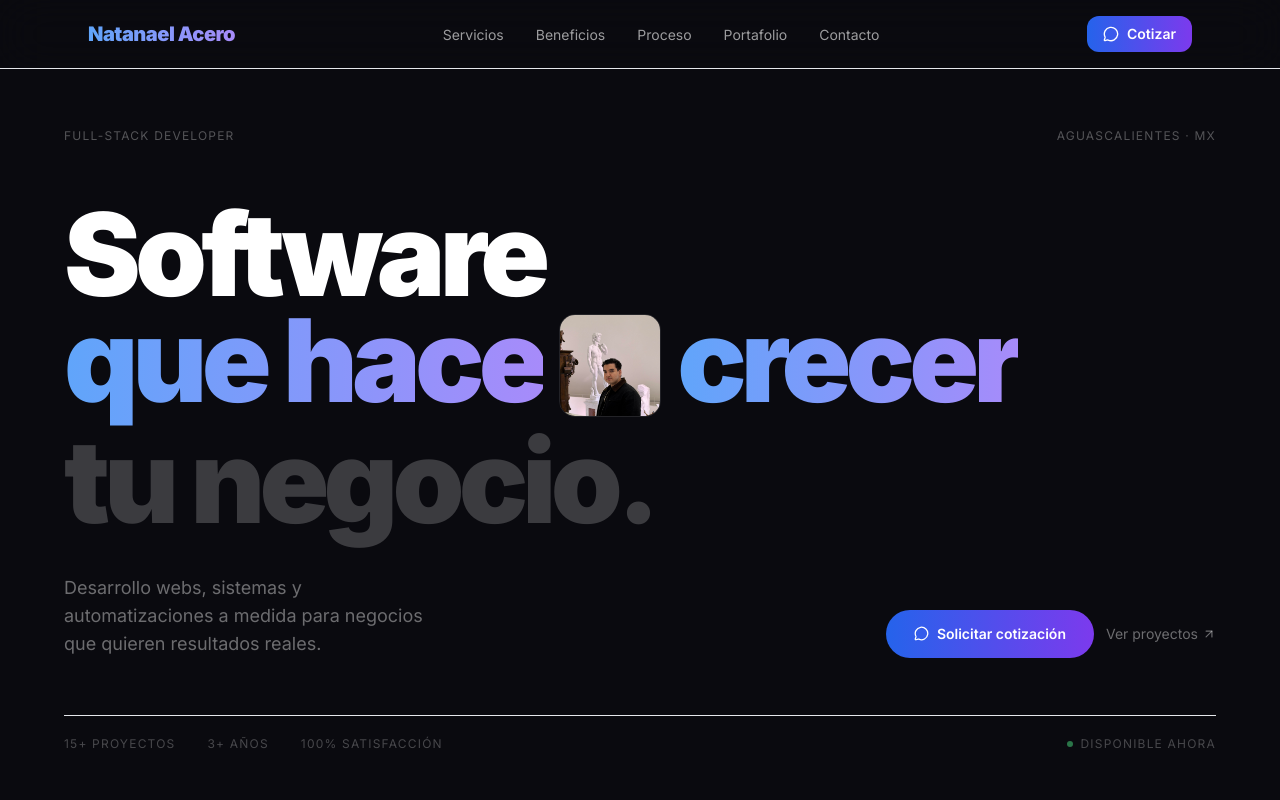
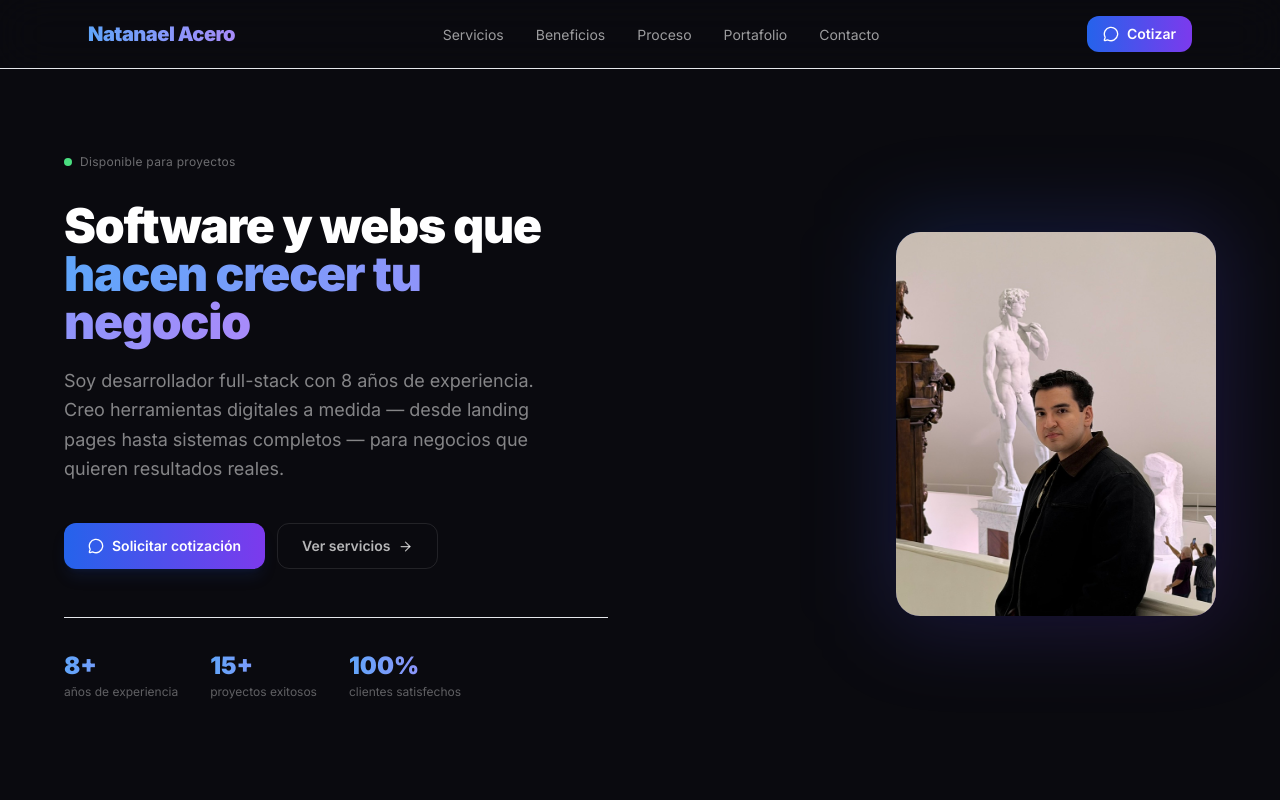
Before and after one commit to Natanael-Acero/navdev-landing, a Next.js app: page / in a window 1280 px wide. Shown: the top 800 px of the page. Built offline with nearby package versions, Linux system fonts and the light colour scheme.

Commit message:
feat: Hero conservador 2 columnas, 8 años experiencia

```diff
--- a/components/Hero.tsx
+++ b/components/Hero.tsx
@@ -1,87 +1,96 @@
-"use client";
 import Image from "next/image";
-import { MessageCircle, ArrowUpRight } from "lucide-react";
+import { ArrowRight, MessageCircle } from "lucide-react";
 import { buildWhatsAppUrl } from "@/lib/whatsapp";
+
+const stats = [
+  { value: "8+", label: "años de experiencia" },
+  { value: "15+", label: "proyectos exitosos" },
+  { value: "100%", label: "clientes satisfechos" },
+];
 
 export function Hero() {
   return (
-    <section className="relative min-h-screen flex flex-col justify-between bg-[#0a0a0f] px-6 sm:px-10 lg:px-16 pt-32 pb-12 overflow-hidden">
-
-      {/* Top bar */}
-      <div className="flex items-center justify-between text-xs text-white/30 uppercase tracking-widest">
-        <span>Full-Stack Developer</span>
-        <span>Aguascalientes · MX</span>
+    <section className="relative min-h-screen flex items-center bg-[#0a0a0f] px-6 sm:px-10 lg:px-16 pt-28 pb-16 overflow-hidden">
+      {/* Subtle background glow */}
+      <div className="pointer-events-none absolute inset-0">
+        <div className="absolute top-1/3 left-1/4 w-[500px] h-[500px] rounded-full bg-blue-700/8 blur-[140px]" />
+        <div className="absolute bottom-1/3 right-1/4 w-[400px] h-[400px] rounded-full bg-violet-700/8 blur-[140px]" />
       </div>
 
-      {/* Main content */}
-      <div className="flex-1 flex flex-col justify-center py-12">
+      <div className="relative w-full max-w-6xl mx-auto grid lg:grid-cols-2 gap-16 items-center">
 
-        {/* Headline */}
-        <div className="relative">
-          <h1 className="text-[clamp(2.8rem,9vw,8.5rem)] font-black leading-[0.92] tracking-tighter text-white">
-            <span className="block">Software</span>
-            <span className="block relative">
-              {/* Photo bubble embedded in the second line */}
-              <span className="gradient-text">que hace</span>
-              <span className="inline-block align-middle mx-4 relative" style={{ verticalAlign: "middle" }}>
-                <span className="block rounded-2xl overflow-hidden border border-white/10"
-                  style={{ width: "clamp(56px, 8vw, 120px)", height: "clamp(56px, 8vw, 120px)", display: "inline-block" }}>
-                  <Image
-                    src="/navdev-profile.jpeg"
-                    alt="Natanael Acero"
-                    width={120}
-                    height={120}
-                    className="w-full h-full object-cover object-top"
-                    priority
-                  />
-                </span>
-              </span>
-              <span className="gradient-text">crecer</span>
+        {/* ── Left: Text ── */}
+        <div>
+          {/* Available badge */}
+          <div className="inline-flex items-center gap-2 mb-8">
+            <span className="relative flex h-2 w-2">
+              <span className="animate-ping absolute inline-flex h-full w-full rounded-full bg-green-400 opacity-60" />
+              <span className="relative inline-flex rounded-full h-2 w-2 bg-green-400" />
             </span>
-            <span className="block text-white/20">tu negocio.</span>
+            <span className="text-xs text-white/40 tracking-wide">Disponible para proyectos</span>
+          </div>
+
+          <h1 className="text-4xl sm:text-5xl font-black leading-tight tracking-tight text-white mb-5">
+            Software y webs que{" "}
+            <span className="gradient-text">hacen crecer tu negocio</span>
           </h1>
-        </div>
 
-        {/* Subtext */}
-        <div className="mt-10 flex flex-col sm:flex-row sm:items-end justify-between gap-8">
-          <p className="text-white/40 text-base sm:text-lg max-w-sm leading-relaxed">
-            Desarrollo webs, sistemas y automatizaciones a medida para negocios que quieren resultados reales.
+          <p className="text-white/50 text-lg leading-relaxed mb-10 max-w-lg">
+            Soy desarrollador full-stack con 8 años de experiencia. Creo herramientas digitales a medida — desde landing pages hasta sistemas completos — para negocios que quieren resultados reales.
           </p>
 
-          <div className="flex flex-col sm:flex-row items-start sm:items-center gap-3">
+          {/* CTAs */}
+          <div className="flex flex-wrap gap-3 mb-12">
             <a
               href={buildWhatsAppUrl("Hola, quiero solicitar una cotización para mi proyecto.")}
               target="_blank"
               rel="noopener noreferrer"
-              className="inline-flex items-center gap-2 rounded-full gradient-bg px-7 py-3.5 text-sm font-semibold text-white hover:opacity-90 hover:-translate-y-0.5 transition-all duration-200"
+              className="inline-flex items-center gap-2 rounded-xl gradient-bg px-6 py-3 text-sm font-semibold text-white hover:opacity-90 hover:-translate-y-0.5 transition-all duration-200 shadow-lg shadow-blue-900/20"
             >
-              <MessageCircle size={15} />
+              <MessageCircle size={16} />
               Solicitar cotización
             </a>
             <a
-              href="#portafolio"
-              className="inline-flex items-center gap-1 text-sm text-white/40 hover:text-white transition-colors group"
+              href="#servicios"
+              className="inline-flex items-center gap-2 rounded-xl border border-white/10 px-6 py-3 text-sm font-semibold text-white/70 hover:border-white/20 hover:text-white transition-all duration-200"
             >
-              Ver proyectos
-              <ArrowUpRight size={14} className="group-hover:translate-x-0.5 group-hover:-translate-y-0.5 transition-transform" />
+              Ver servicios
+              <ArrowRight size={15} />
             </a>
           </div>
+
+          {/* Stats */}
+          <div className="flex gap-8 border-t border-white/6 pt-8">
+            {stats.map((s) => (
+              <div key={s.label}>
+                <p className="text-2xl font-black gradient-text">{s.value}</p>
+                <p className="text-xs text-white/35 mt-0.5">{s.label}</p>
+              </div>
+            ))}
+          </div>
         </div>
+
+        {/* ── Right: Photo ── */}
+        <div className="hidden lg:flex justify-end">
+          <div className="relative w-80 h-96">
+            {/* Glow */}
+            <div className="absolute inset-0 rounded-3xl bg-gradient-to-br from-blue-600/20 to-violet-600/20 blur-2xl scale-105" />
+            {/* Gradient border */}
+            <div className="relative h-full rounded-3xl p-px bg-gradient-to-br from-blue-500/50 to-violet-500/50">
+              <div className="h-full rounded-3xl overflow-hidden bg-[#15151f]">
+                <Image
+                  src="/navdev-profile.jpeg"
+                  alt="Natanael Acero — Full-Stack Developer"
+                  fill
+                  className="object-cover object-top rounded-3xl"
+                  priority
+                />
+              </div>
+            </div>
+          </div>
+        </div>
+
       </div>
-
-      {/* Bottom bar */}
-      <div className="border-t border-white/6 pt-5 flex flex-wrap items-center justify-between gap-4 text-xs text-white/25 uppercase tracking-widest">
-        <div className="flex gap-8">
-          <span>15+ proyectos</span>
-          <span>3+ años</span>
-          <span>100% satisfacción</span>
-        </div>
-        <div className="flex items-center gap-2">
-          <span className="w-1.5 h-1.5 rounded-full bg-green-400 animate-pulse" />
-          <span>Disponible ahora</span>
-        </div>
-      </div>
-
     </section>
   );
 }
```
